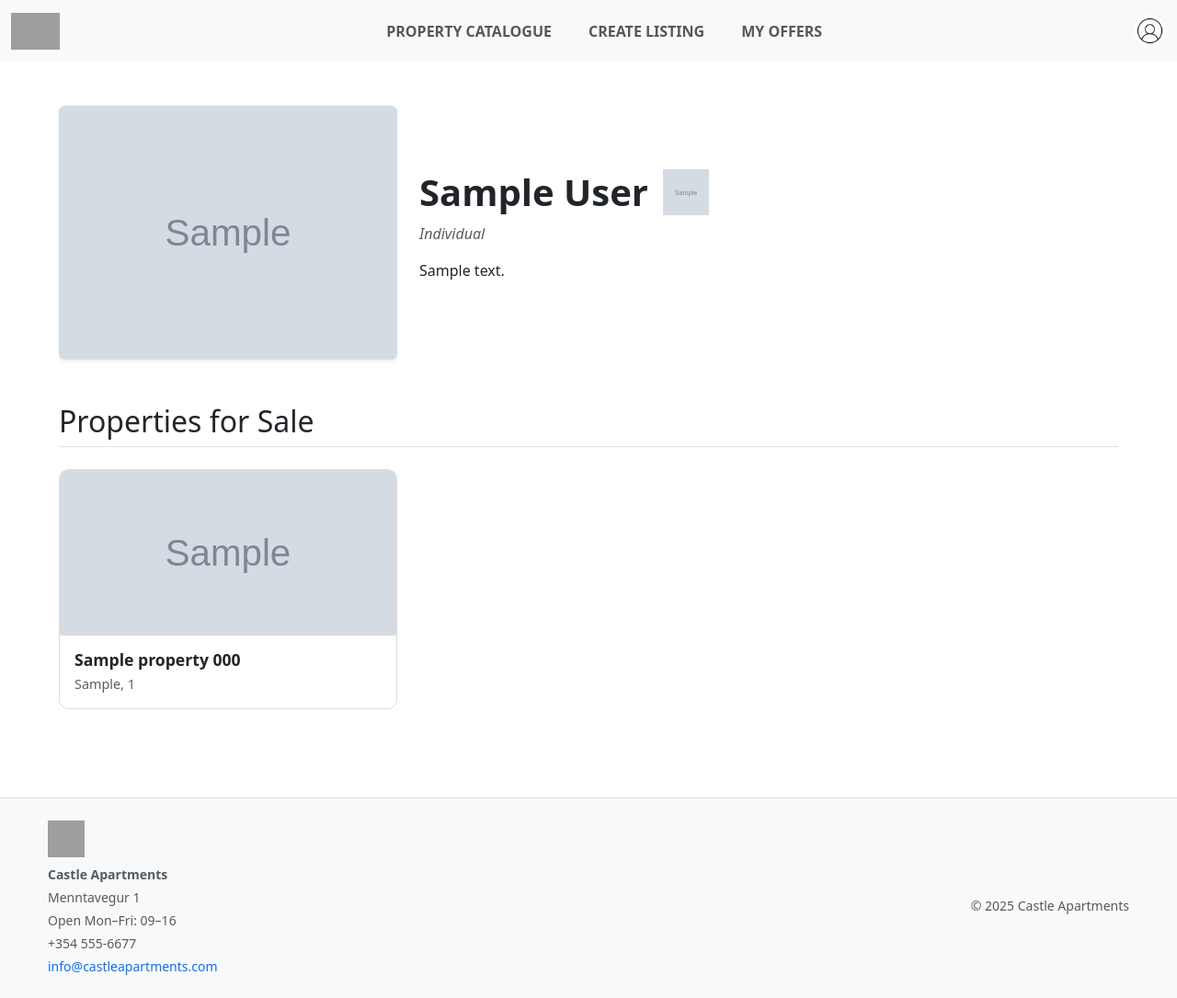
After one commit to clausen2502/Verklegt2, a Django app: page /user/1/ in a window 1280 px wide. The commit adds this page. Shown: the whole page at 92% size. Run offline with Django 5.2, Linux system fonts and the light colour scheme; tables that the repository leaves empty hold one stand-in row (values such as "Sample post"); grey boxes marked "Sample" are stand-in pictures; grey boxes are pictures that could not be loaded.

Commit message:
seller profile and user profile, and single property added

```diff
--- a/static/css/main.css
+++ b/static/css/main.css
@@ -172,7 +172,6 @@ button {
     object-fit: cover;
 }
 
-/* Grid of all the properties that are not featured */
 .property-grid {
     display: grid;
     grid-template-columns: repeat(auto-fit, minmax(250px, 1fr));
@@ -264,13 +263,13 @@ button {
 }
 
 .status-box.available {
-    background-color: #d4f8d4; /* light green */
-    color: #2e7d32; /* darker green for contrast */
+    background-color: #d4f8d4;
+    color: #2e7d32;
     border: 1px solid #a5d6a7;
 }
 
 .status-box.sold {
-    background-color: #fddede; /* light red */
+    background-color: #fddede;
     color: #c62828;
     border: 1px solid #ef9a9a;
 }
@@ -280,7 +279,6 @@ button {
 }
 
 /*Single Property CSS ---------------------------------------------------------------------------------------------------------------*/
-/* Single Property Page CSS -------------------------------------------------- */
 
 .single-property-container {
   max-width: 1200px;
@@ -288,7 +286,6 @@ button {
   padding: 20px;
 }
 
-/* Image Layout */
 .property-image-layout {
   display: flex;
   gap: 20px;
@@ -448,7 +445,6 @@ button {
   color: #444;
 }
 
-/* Gallery Modal */
 .gallery-modal-body {
   display: flex;
   flex-wrap: wrap;
@@ -462,3 +458,72 @@ button {
   object-fit: cover;
   border-radius: 6px;
 }
+
+/* Sellers profile CSS---------------------------------------------------------------------------------------------------------------*/
+
+/* Main container spacing */
+.container {
+  max-width: 1200px;
+  margin: 0 auto;
+}
+
+/* Header */
+.rounded {
+  border-radius: 10px;
+}
+
+.shadow-sm {
+  box-shadow: 0 0.125rem 0.25rem rgba(0, 0, 0, 0.075);
+}
+
+/* Logo image */
+.rounded-circle {
+  border-radius: 50%;
+}
+
+/* Property card layout */
+.card {
+  border: 1px solid #ddd;
+  border-radius: 10px;
+  overflow: hidden;
+  transition: transform 0.2s ease;
+}
+
+.card:hover {
+  transform: translateY(-4px);
+  box-shadow: 0 4px 16px rgba(0, 0, 0, 0.1);
+}
+
+.card-img-top {
+  width: 100%;
+  height: 180px;
+  object-fit: cover;
+}
+
+.card-title {
+  font-weight: bold;
+  font-size: 1.1rem;
+  margin-bottom: 0.25rem;
+}
+
+.card-text {
+  font-size: 0.9rem;
+}
+
+/* Profile-specific spacing */
+.mt-3 {
+  margin-top: 1rem !important;
+}
+.mb-0 {
+  margin-bottom: 0 !important;
+}
+
+/* Color palette */
+.bg-light-pink {
+  background-color: #ff69b4;
+}
+
+.bg-sky-blue {
+  background-color: #2f5fcf;
+  color: white;
+}
--- a/templates/base.html
+++ b/templates/base.html
@@ -20,6 +20,27 @@
     {% block content %}
     {% endblock %}
 </div>
+<!-- Footer -->
+<footer class="bg-light text-center text-lg-start mt-5 border-top pt-4">
+  <div class="container text-center text-md-start pb-4 d-md-flex justify-content-between align-items-center">
+
+    <!-- Left: Contact Info -->
+    <div class="mb-3 mb-md-0 text-muted small text-start">
+      <img src="{% static 'images/logo5.svg' %}" alt="Castle Logo" width="40" height="40" class="mb-2">
+      <p class="mb-1 fw-bold">Castle Apartments</p>
+      <p class="mb-1">Menntavegur 1</p>
+      <p class="mb-1">Open Mon–Fri: 09–16</p>
+      <p class="mb-1">+354 555-6677</p>
+      <p class="mb-0"><a href="mailto:info@castleapartments.com" class="text-decoration-none text-primary">info@castleapartments.com</a></p>
+    </div>
+
+    <!-- Right: Copyright -->
+    <div class="text-muted small mt-3 mt-md-0">
+      <span>© 2025 Castle Apartments</span>
+    </div>
+
+  </div>
+</footer>
 
 <!-- Bootstrap JS Bundle -->
 <script src="https://cdn.jsdelivr.net/npm/bootstrap@5.3.5/dist/js/bootstrap.bundle.min.js"></script>
--- a/templates/navigation.html
+++ b/templates/navigation.html
@@ -1,14 +1,11 @@
 {% load static %}
 
-<!-- Navigation Bar -->
 <nav class="navbar navbar-expand-lg bg-light">
   <div class="container-fluid nav-container">
 
     <a class="navbar-brand logo-link" href="{% url 'user-homepage' %}">
       <img src="{% static 'images/logo5.svg' %}" alt="Castle Logo" width="40" height="40" class="d-inline-block align-text-top">
     </a>
-
-    <!-- Navigation Links -->
     <div class="nav-center mx-auto">
       <ul class="navbar-nav d-flex flex-row gap-4 justify-content-center">
         <li class="nav-item">
@@ -22,8 +19,6 @@
         </li>
       </ul>
     </div>
-
-    <!-- Profile Icon -->
     <div class="nav-profile">
       {% if user.is_authenticated %}
         <a href="{% url 'profile' %}">
@@ -35,6 +30,5 @@
         </a>
       {% endif %}
     </div>
-
   </div>
 </nav>
--- a/templates/user/profile.html
+++ /dev/null
@@ -1,5 +0,0 @@
-{% extends "base.html" %}
-
-{% block content %}
-    <h1>Profile</h1>
-{% endblock %}
--- /dev/null
+++ b/templates/user/seller_profile.html
@@ -0,0 +1,50 @@
+<!-- Seller Profile Page HTML -->
+{% extends 'base.html' %}
+{% load static formatting %}
+
+{% block content %}
+<div class="container py-5">
+  <!-- Seller Header -->
+  <div class="row align-items-center mb-5">
+    <div class="col-md-4 text-center">
+      <img src="{{ seller.cover_image }}" alt="Cover" class="img-fluid rounded shadow-sm">
+    </div>
+    <div class="col-md-8">
+      <div class="d-flex align-items-center gap-3 mb-2">
+        <h1 class="fw-bold mb-0">{{ seller.user.first_name }} {{ seller.user.last_name }}</h1>
+        <img src="{{ seller.logo }}" alt="Logo" style="width: 50px; height: 50px; object-fit: cover;">
+      </div>
+      <p class="text-muted fst-italic">{{ seller.get_seller_type_display }}</p>
+      <p class="mt-3">{{ seller.bio }}</p>
+      {% if seller.seller_type == 'agency' %}
+        <p class="mb-0">Address:</p>
+        <ul class="list-unstyled">
+          <li>{{ seller.street }}</li>
+          <li>{{ seller.city }}</li>
+          <li>{{ seller.postal_code }}</li>
+        </ul>
+      {% endif %}
+    </div>
+  </div>
+
+  <!-- Properties by Seller -->
+  <h2 class="mb-4 border-bottom pb-2">Properties for Sale</h2>
+  <div class="row g-4">
+    {% for property in properties %}
+      <div class="col-md-4">
+        <a href="{% url 'property-detail' property.id %}" class="text-decoration-none">
+          <div class="card h-100">
+            <img src="{{ property.photos.first.image }}" class="card-img-top" alt="Property Thumbnail">
+            <div class="card-body">
+              <h5 class="card-title">{{ property.street_name }} {{ property.house_number }}</h5>
+              <p class="card-text text-muted">{{ property.city }}, {{ property.postal_code }}</p>
+            </div>
+          </div>
+        </a>
+      </div>
+    {% empty %}
+      <p class="text-muted">No properties currently listed.</p>
+    {% endfor %}
+  </div>
+</div>
+{% endblock %}
--- a/user/urls.py
+++ b/user/urls.py
@@ -4,7 +4,6 @@ from . import views
 
 urlpatterns = [
     # http://localhost:8000 (root)
-    path('', views.index, name='user-homepage'),
     path('<int:id>/', views.get_user_by_id, name='user-by-id'),
     path('register/', views.register, name='register'),
     path('login', LoginView.as_view(template_name='user/login.html'), name='login'),
--- a/user/views.py
+++ b/user/views.py
@@ -3,13 +3,21 @@ from django.http import HttpResponse
 from django.contrib.auth.forms import UserCreationForm
 from django.shortcuts import render, redirect
 from django.contrib.auth.decorators import login_required
+from property.models import Property
+from user.models import SellerUser
 
 
-def index(request):
+def homepage(request):
     return render(request, 'user/user.html')
 
 def get_user_by_id(request, id):
-    return HttpResponse(f"Response from user ID {id}")
+    seller = SellerUser.objects.select_related('user').get(user__id=id)
+    properties = Property.objects.prefetch_related('photos').filter(seller=seller.user)
+
+    return render(request, 'user/seller_profile.html', {
+        'seller': seller,
+        'properties': properties
+    })
 
 # /user/register
 def register(request):
@@ -19,7 +27,7 @@ def register(request):
             form.save()
             return redirect('login')
         else:
-            print(form.errors)  # <-- See why it failed
+            print(form.errors)
 
     else:
         return render(request, template_name='user/register.html', context={
--- a/verklegt2/urls.py
+++ b/verklegt2/urls.py
@@ -16,11 +16,13 @@ Including another URLconf
 """
 from django.contrib import admin
 from django.urls import path, include
+from user import views
 
 urlpatterns = [
-    path('', include('user.urls')),
+    path('', views.homepage, name='user-homepage'),
     path('property/', include('property.urls')),
     path('offers/', include('offer.urls')),
     path('finalize/', include('finalization.urls')),
     path('admin/', admin.site.urls),
+    path('user/', include('user.urls')),
 ]
```
